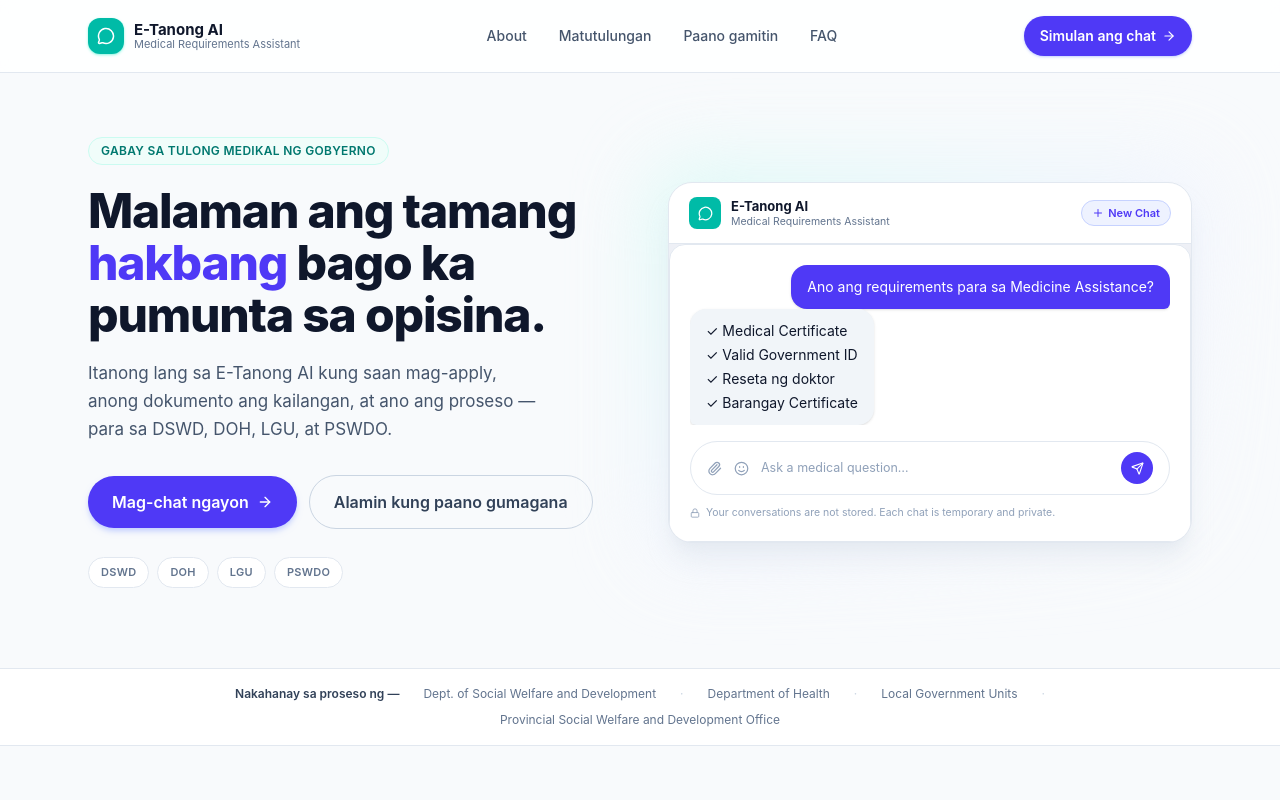
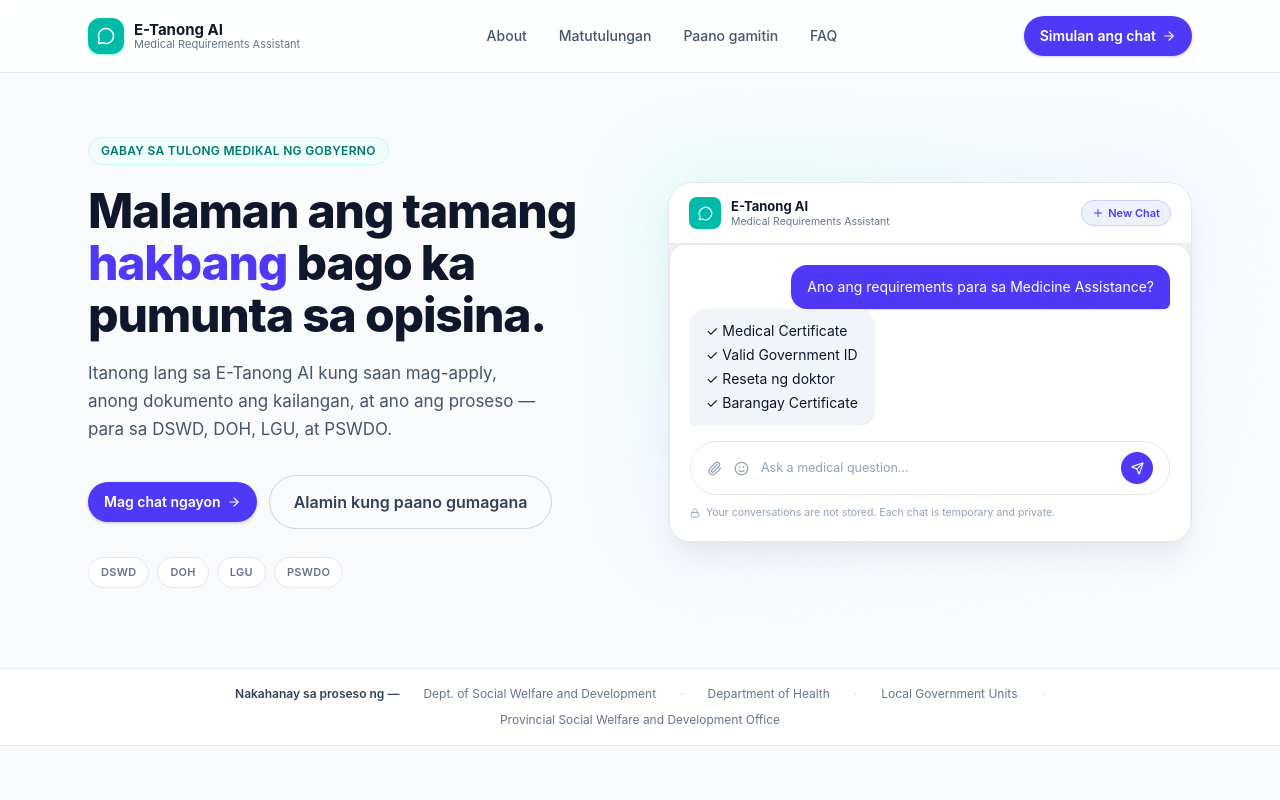
Before and after one commit to janrelle24/ai-inquiry-assistant, a React app in the folder frontend/: page / in a window 1280 px wide. Shown: the top 800 px of the page. Built offline with nearby package versions, Linux system fonts and the light colour scheme; the HTML template or start-up script is replaced by a standard one.

Commit message:
add loading animation

```diff
--- a/frontend/src/pages/LandingPage.jsx
+++ b/frontend/src/pages/LandingPage.jsx
@@ -1,5 +1,5 @@
 import { useState, useEffect } from "react";
-import { Link } from "react-router-dom";
+import { useNavigate } from "react-router-dom";
 import {
     MessageCircle,
     Send,
@@ -16,6 +16,7 @@ import {
     ChevronDown,
     Plus,
     ArrowRight,
+    Loader2,
 } from "lucide-react";
 const conversations = [
     {
@@ -73,10 +74,40 @@ const faqs = [
     { q: "Nagbibigay ba ito ng medical advice?", a: "Hindi. Gabay lamang ito sa proseso at requirements — hindi ito nagde-diagnose ng kondisyon o nagrereseta ng gamot." },
 ];
 
+// Full-screen loading takeover shown while the app "connects" to the chat
+function ChatLoadingOverlay({ visible }) {
+    return (
+        <div
+            className={`fixed inset-0 z-[100] flex flex-col items-center justify-center bg-slate-50/95 backdrop-blur-sm transition-opacity duration-300 ${
+                visible ? "opacity-100" : "opacity-0 pointer-events-none"
+            }`}
+            role="status"
+            aria-live="polite"
+        >
+            <div className="relative flex items-center justify-center">
+                <span className="absolute h-20 w-20 rounded-full bg-teal-400/20 animate-ping" />
+                <span className="absolute h-20 w-20 rounded-full border-2 border-teal-200" />
+                <div className="relative w-14 h-14 rounded-2xl bg-teal-500 flex items-center justify-center text-white shadow-lg shadow-teal-200">
+                    <MessageCircle size={24} />
+                </div>
+            </div>
+
+            <div className="mt-7 flex items-center gap-2 text-slate-700 font-semibold text-[15px]">
+                <Loader2 size={16} className="animate-spin text-indigo-600" />
+                Kumokonekta sa E-Tanong AI...
+            </div>
+            <p className="mt-2 text-[13px] text-slate-400">Isang sandali lang, inihahanda na ang iyong chat.</p>
+        </div>
+    );
+}
+
 export default function ETanongLanding() {
     const [openFaq, setOpenFaq] = useState(0);
     const [chatStage, setChatStage] = useState("user");
     const [currentChat, setCurrentChat] = useState(0);
+    //
+    const [chatLoading, setChatLoading] = useState(false);
+    const navigate = useNavigate();
 
     useEffect(() => {
         const user = setTimeout(() => {
@@ -101,9 +132,18 @@ export default function ETanongLanding() {
         };
     }, [currentChat]);
 
+    // Shows a brief loading state on the CTA before navigating to /chat
+    const handleStartChat = () => {
+        if (chatLoading) return;
+        setChatLoading(true);
+        setTimeout(() => {
+            navigate("/chat");
+        }, 4000);
+    };
 
     return (
         <div className="min-h-screen bg-slate-50 text-slate-900 font-sans">
+            <ChatLoadingOverlay visible={chatLoading} />
             {/* NAV */}
             <nav className="sticky top-0 z-30 bg-white/85 backdrop-blur border-b border-slate-200">
                 <div className="max-w-6xl mx-auto px-6 py-4 flex items-center justify-between">
@@ -122,12 +162,14 @@ export default function ETanongLanding() {
                         <a href="#steps" className="hover:text-slate-900">Paano gamitin</a>
                         <a href="#faq" className="hover:text-slate-900">FAQ</a>
                     </div>
-                    <Link
-                        to="/chat"
-                        className="inline-flex items-center gap-1.5 bg-indigo-600 hover:bg-indigo-500 transition-colors text-white text-sm font-semibold px-4 py-2.5 rounded-full shadow-sm shadow-indigo-200"
+                    <button
+                        onClick={handleStartChat}
+                        disabled={chatLoading}
+                        className="inline-flex items-center gap-1.5 bg-indigo-600 hover:bg-indigo-500 disabled:opacity-90 disabled:cursor-not-allowed transition-colors text-white text-sm font-semibold px-4 py-2.5 rounded-full shadow-sm shadow-indigo-200 min-w-[152px] justify-center cursor-pointer"
                     >
                         Simulan ang chat <ArrowRight size={14} />
-                    </Link>
+                    </button>
+
                 </div>
             </nav>
 
@@ -144,12 +186,13 @@ export default function ETanongLanding() {
                         Itanong lang sa E-Tanong AI kung saan mag-apply, anong dokumento ang kailangan, at ano ang proseso — para sa DSWD, DOH, LGU, at PSWDO.
                     </p>
                     <div className="mt-8 flex flex-wrap items-center gap-3">
-                        <Link
-                            to="/chat"
-                            className="inline-flex items-center gap-2 bg-indigo-600 hover:bg-indigo-500 transition-colors text-white font-semibold px-6 py-3.5 rounded-full shadow-md shadow-indigo-200"
+                        <button
+                            onClick={handleStartChat}
+                            disabled={chatLoading}
+                            className="inline-flex items-center gap-1.5 bg-indigo-600 hover:bg-indigo-500 disabled:opacity-90 disabled:cursor-not-allowed transition-colors text-white text-sm font-semibold px-4 py-2.5 rounded-full shadow-sm shadow-indigo-200 min-w-[152px] justify-center cursor-pointer"
                         >
-                            Mag-chat ngayon <ArrowRight size={16} />
-                        </Link>
+                            Mag chat ngayon <ArrowRight size={14} />
+                        </button>
                         <a
                             href="#about"
                             className="inline-flex items-center gap-2 border border-slate-300 hover:border-slate-400 transition-colors text-slate-700 font-semibold px-6 py-3.5 rounded-full"
@@ -385,13 +428,13 @@ export default function ETanongLanding() {
                 <span className="text-[12px] font-semibold tracking-wide uppercase text-indigo-600">Handa ka na ba?</span>
                 <h2 className="mt-3 text-4xl font-extrabold text-slate-900">Itanong ang unang tanong mo ngayon.</h2>
                 <p className="mt-4 text-slate-600">Ilang segundo lang bago mo malaman kung saan pupunta at ano ang dadalhin.</p>
-
-                <Link
-                    to="/chat"
-                    className="mt-8 inline-flex items-center gap-2 bg-indigo-600 hover:bg-indigo-500 transition-colors text-white font-semibold px-7 py-4 rounded-full shadow-md shadow-indigo-200"
+                <button
+                    onClick={handleStartChat}
+                    disabled={chatLoading}
+                    className="inline-flex items-center gap-1.5 bg-indigo-600 hover:bg-indigo-500 disabled:opacity-90 disabled:cursor-not-allowed transition-colors text-white text-sm font-semibold px-4 py-2.5 rounded-full shadow-sm shadow-indigo-200 min-w-[152px] justify-center cursor-pointer"
                 >
-                    Buksan ang E-Tanong AI <ArrowRight size={16} />
-                </Link>
+                    Buksan ang E-Tanong AI <ArrowRight size={14} />
+                </button>
             </section>
 
             {/* FOOTER */}
```
